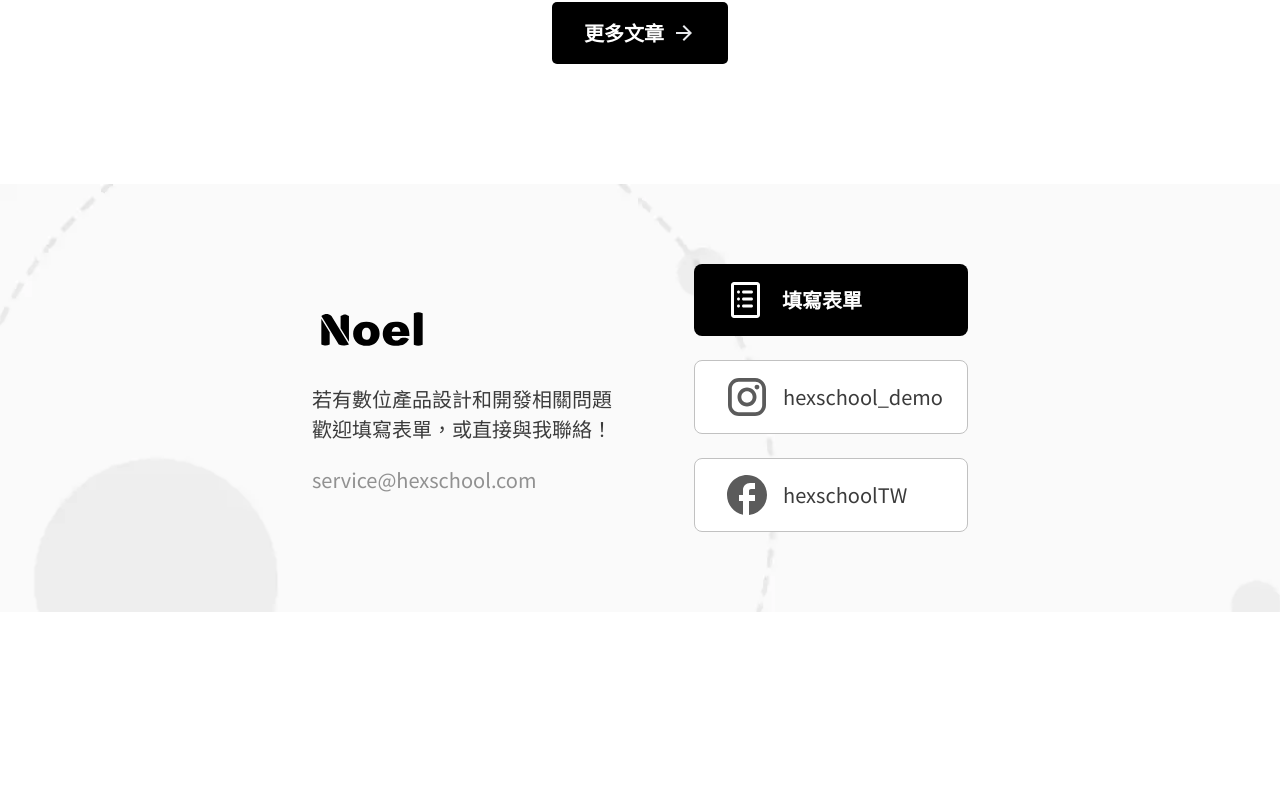
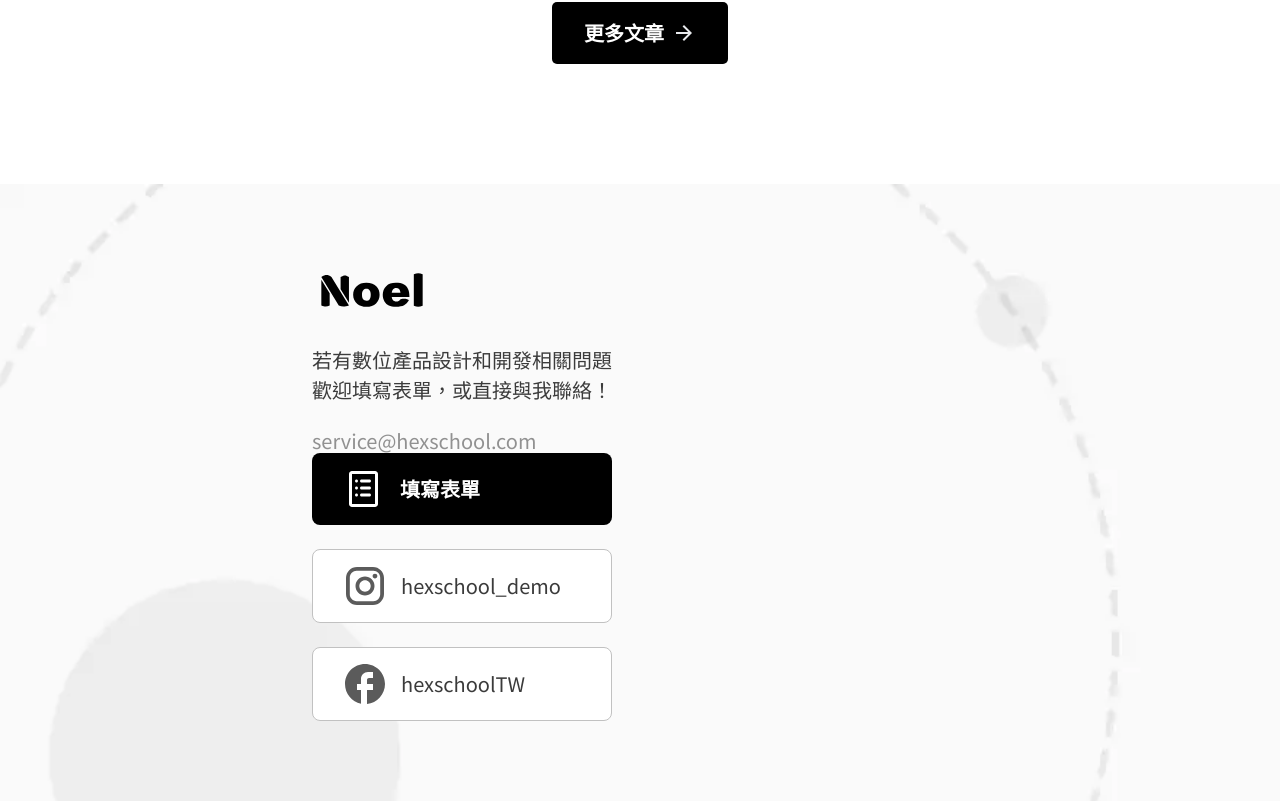
Before and after one commit to happyloa/Hex2024-mission2, a Next.js app: page / in a window 1280 px wide. Shown: the part 5390-6191 px from the top of the page. Before the commit the page ends 6002 px from the top, so only its background shows below. Built offline with nearby package versions, Linux system fonts and the light colour scheme; a web font is replaced by a local one.

Commit message:
feat: 增加一個用來限制寬度的器

```diff
--- a/components/layout/Footer.js
+++ b/components/layout/Footer.js
@@ -5,6 +5,7 @@ import styles from "./Footer.module.css";
 export default function Footer() {
   return (
     <footer className={styles.footer}>
+      <div className={styles.elements_wrapper}>
         <div className={styles.logo_and_paragraph_and_email}>
           <Link href="/">
             <img src="/image/logo.svg" alt="網站 Logo" />
@@ -32,6 +33,7 @@ export default function Footer() {
             hexschoolTW
           </a>
         </div>
+      </div>
     </footer>
   );
 }
```
Lines whose indentation alone changed are shown as unchanged.
